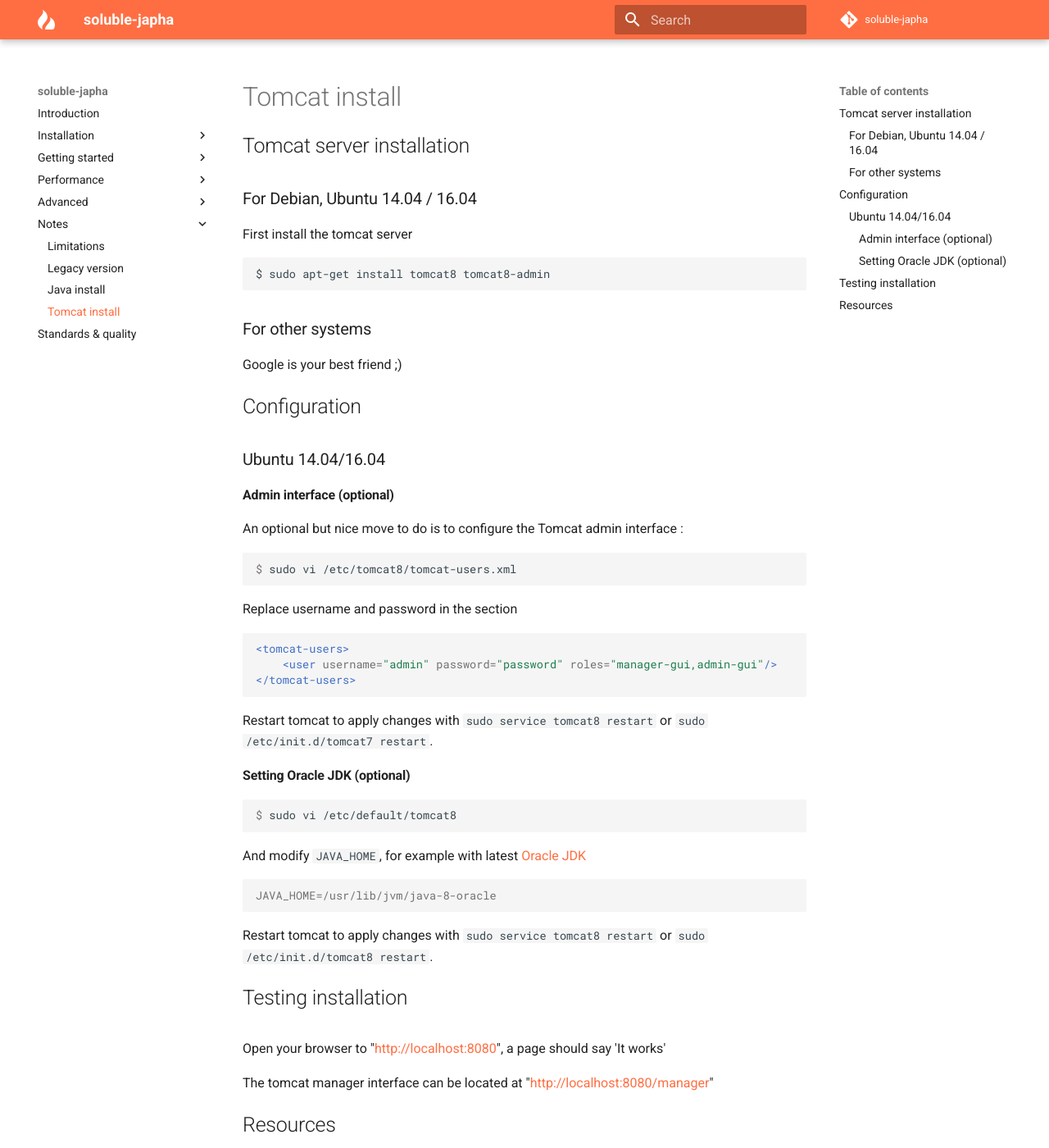
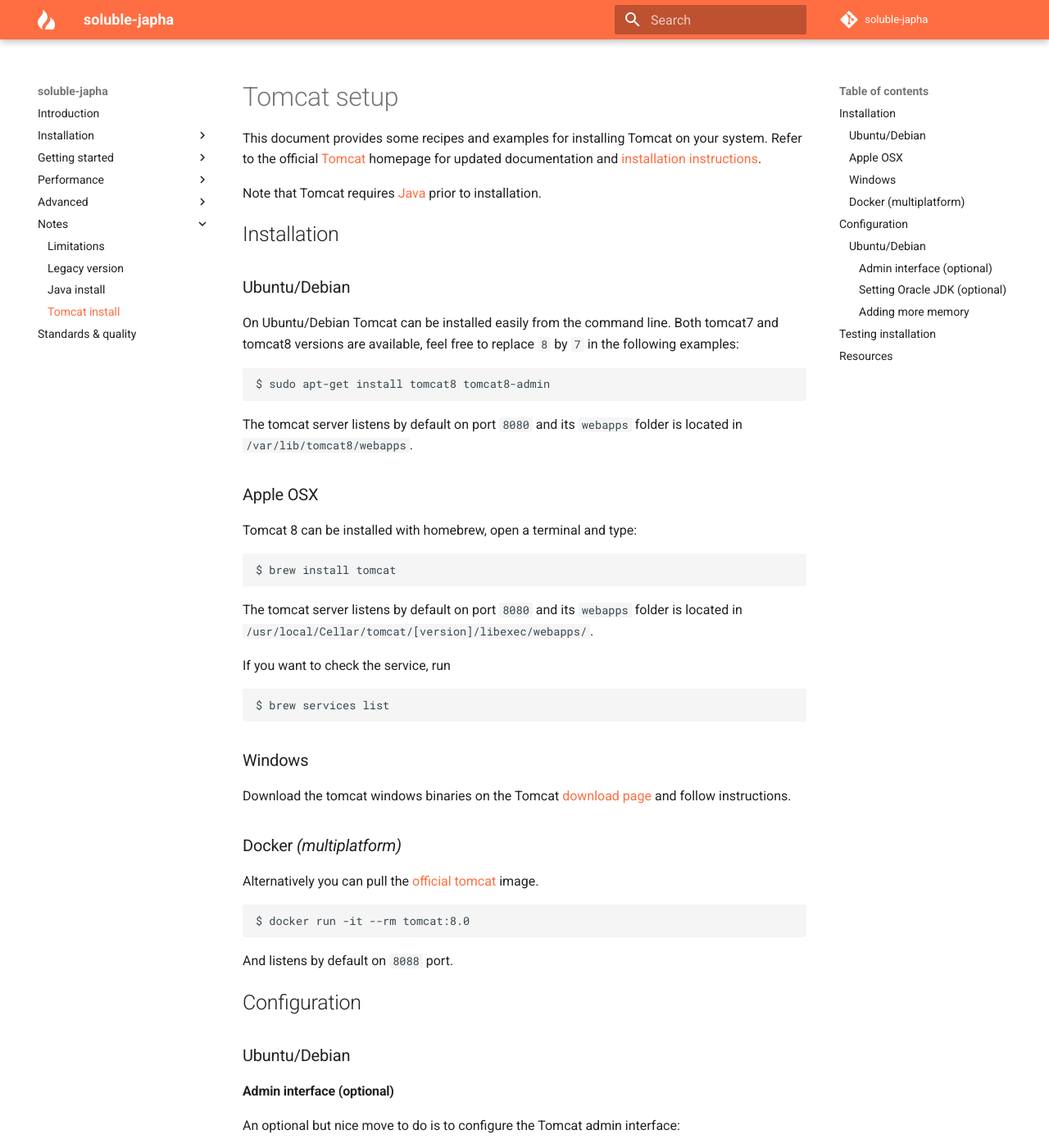
Before and after one commit to belgattitude/soluble-japha, an MkDocs documentation site: the page built from doc/server/install_tomcat.md, in a window 1280 px wide and 1400 px high. Shown: the whole window at 82% size. Built offline with MkDocs 1.6.1 and Material for MkDocs 9.7.7, drawn with Linux system fonts in a browser that asks for light colours; comment, search, counter and statistics services are not loaded; old or Windows-style settings are respelled for this version of MkDocs; some of the changed text lies outside the part shown.

Commit message:
Updated doc install for Tomcat

````diff
--- a/doc/server/install_tomcat.md
+++ b/doc/server/install_tomcat.md
@@ -1,24 +1,67 @@
-## Tomcat server installation
+# Tomcat setup
 
-### For Debian, Ubuntu 14.04 / 16.04
+This document provides some recipes and examples for installing Tomcat on your system. Refer to
+the official [Tomcat](http://tomcat.apache.org/) homepage for updated documentation and
+[installation instructions](https://tomcat.apache.org/tomcat-8.5-doc/setup.html).
 
-First install the tomcat server
+Note that Tomcat requires [Java](./install_java.md) prior to installation.
+
+## Installation
+
+### Ubuntu/Debian
+
+On Ubuntu/Debian Tomcat can be installed easily from the command line. Both tomcat7 and tomcat8 versions
+are available, feel free to replace `8` by `7` in the following examples:
 
 ```shell
 $ sudo apt-get install tomcat8 tomcat8-admin
 ```
 
-### For other systems
+The tomcat server listens by default on port `8080` and its `webapps` folder is located in `/var/lib/tomcat8/webapps`.
 
-Google is your best friend ;)
+
+### Apple OSX
+
+Tomcat 8 can be installed with homebrew, open a terminal and type:
+
+```shell
+$ brew install tomcat
+```
+
+The tomcat server listens by default on port `8080` and its `webapps` folder is located in `/usr/local/Cellar/tomcat/[version]/libexec/webapps/`.
+
+If you want to check the service, run
+
+```shell
+$ brew services list
+```
+
+### Windows
+
+Download the tomcat windows binaries on the Tomcat [download page](https://tomcat.apache.org/download-80.cgi) and follow
+instructions.
+
+
+### Docker *(multiplatform)*
+
+Alternatively you can pull the [official tomcat](https://hub.docker.com/_/tomcat/) image.
+
+```shell
+$ docker run -it --rm tomcat:8.0
+```
+
+And listens by default on `8088` port.
+
+
 
 ## Configuration
 
-### Ubuntu 14.04/16.04
+### Ubuntu/Debian
 
 #### Admin interface (optional)
 
-An optional but nice move to do is to configure the Tomcat admin interface :
+An optional but nice move to do is to configure the Tomcat admin interface:
+
 
 ```console
 $ sudo vi /etc/tomcat8/tomcat-users.xml
@@ -32,9 +75,11 @@ Replace username and password in the <tomcat-users> section
 </tomcat-users>
 ```
 
-Restart tomcat to apply changes with `sudo service tomcat8 restart` or `sudo /etc/init.d/tomcat7 restart`.
+Restart tomcat to apply changes with `sudo service tomcat8 restart` or `sudo /etc/init.d/tomcat8 restart`.
 
 #### Setting Oracle JDK (optional)
+
+On Ubuntu systems:
 
 ```console
 $ sudo vi /etc/default/tomcat8
@@ -48,6 +93,26 @@ JAVA_HOME=/usr/lib/jvm/java-8-oracle
 
 Restart tomcat to apply changes with `sudo service tomcat8 restart` or `sudo /etc/init.d/tomcat8 restart`.
 
+#### Adding more memory
+
+On Ubuntu systems:
+
+```shell
+$ vi /etc/default/tomcat8
+```
+
+Look for the Xmx default at 128m and increase
+
+```
+JAVA_OPTS="-Djava.awt.headless=true -Xmx512m -XX:+UseConcMarkSweepGC"
+```
+
+then restart Tomcat
+
+```shell
+sudo service tomcat8 restart
+```
+
 ## Testing installation
 
 Open your browser to "http://localhost:8080", a page should say 'It works'
````
